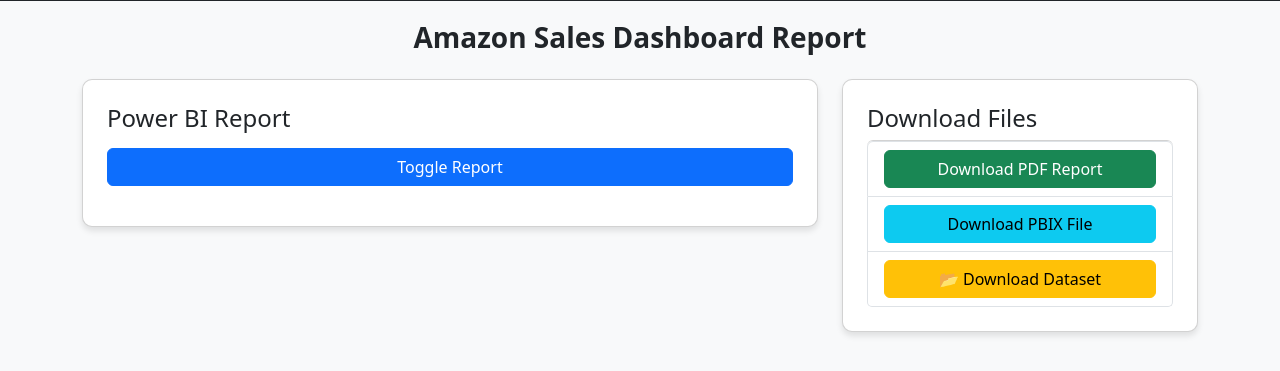
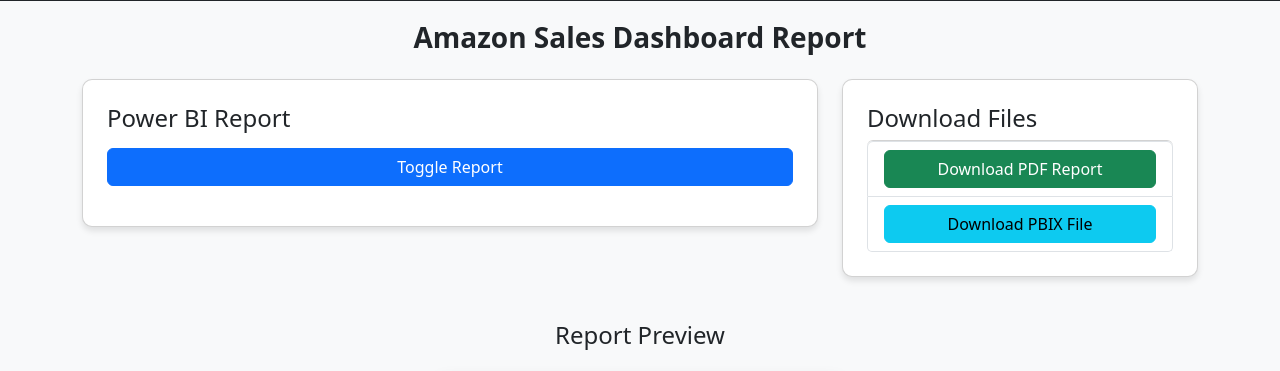
Before and after one commit to HarshLahane78/Amazon_Sales_Dashboard, a Flask app: page / in a window 1280 px wide. Shown: the part 55-426 px from the top of the page. Run offline with Flask 3, Linux system fonts and the light colour scheme; some libraries are stand-ins or nearby versions.

Commit message:
first commit

```diff
--- a/templates/index.html
+++ b/templates/index.html
@@ -81,11 +81,7 @@
                                 Download PBIX File
                             </a>
                         </li>
-                        <li class="list-group-item">
-                            <a href="{{ url_for('static', filename='datasets/amazon_sales_data.csv') }}" class="btn btn-warning w-100" download>
-                                📂 Download Dataset
-                            </a>
-                        </li>
+
                     </ul>
                 </div>
             </div>
```
Also changed, not shown: templates/dataset_preview.png (renamed from static/images/dataset_preview.png), templates/report_page1.png (renamed from static/images/report_page1.png), templates/report_page2.png (renamed from static/images/report_page2.png), templates/report_page3.png (renamed from static/images/report_page3.png), templates/report_page4.png (renamed from static/images/report_page4.png), templates/report_page5.png (renamed from static/images/report_page5.png), templates/report_page6.png (renamed from static/images/report_page6.png), 4 other files.
